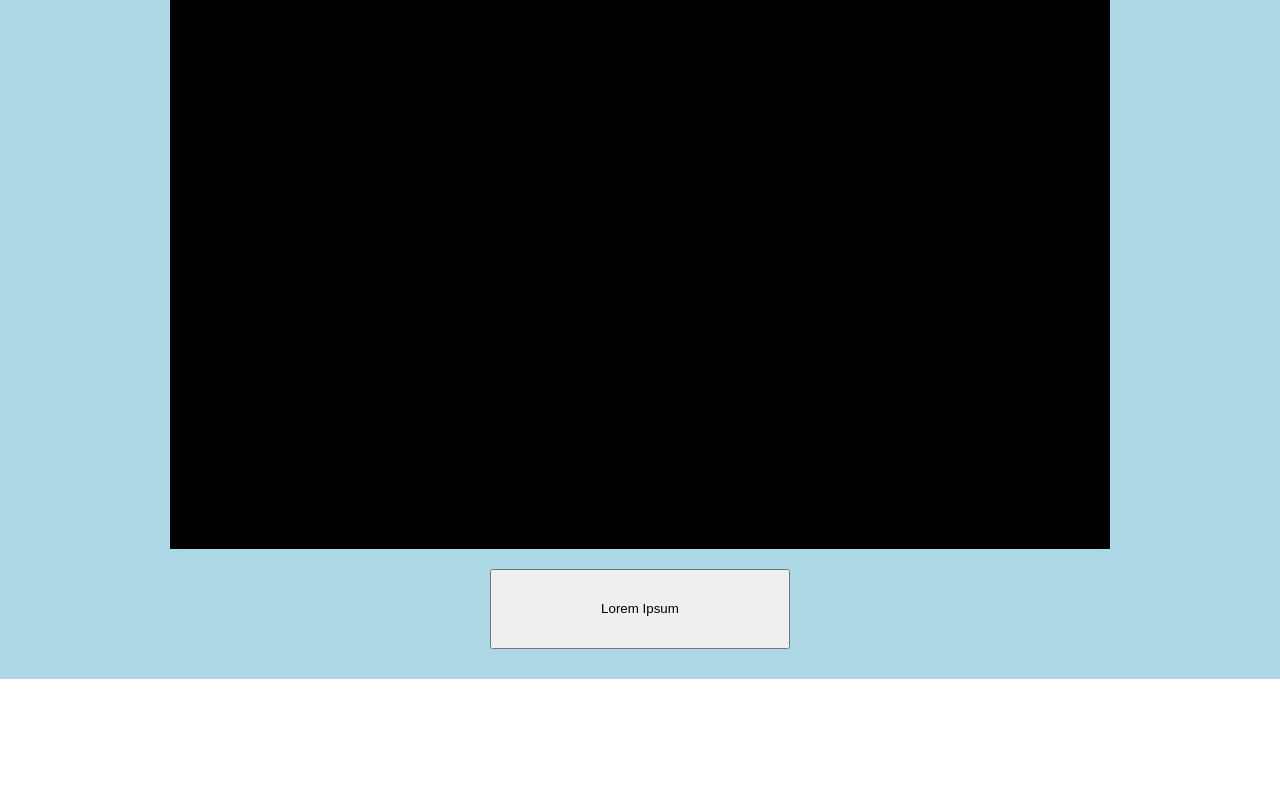
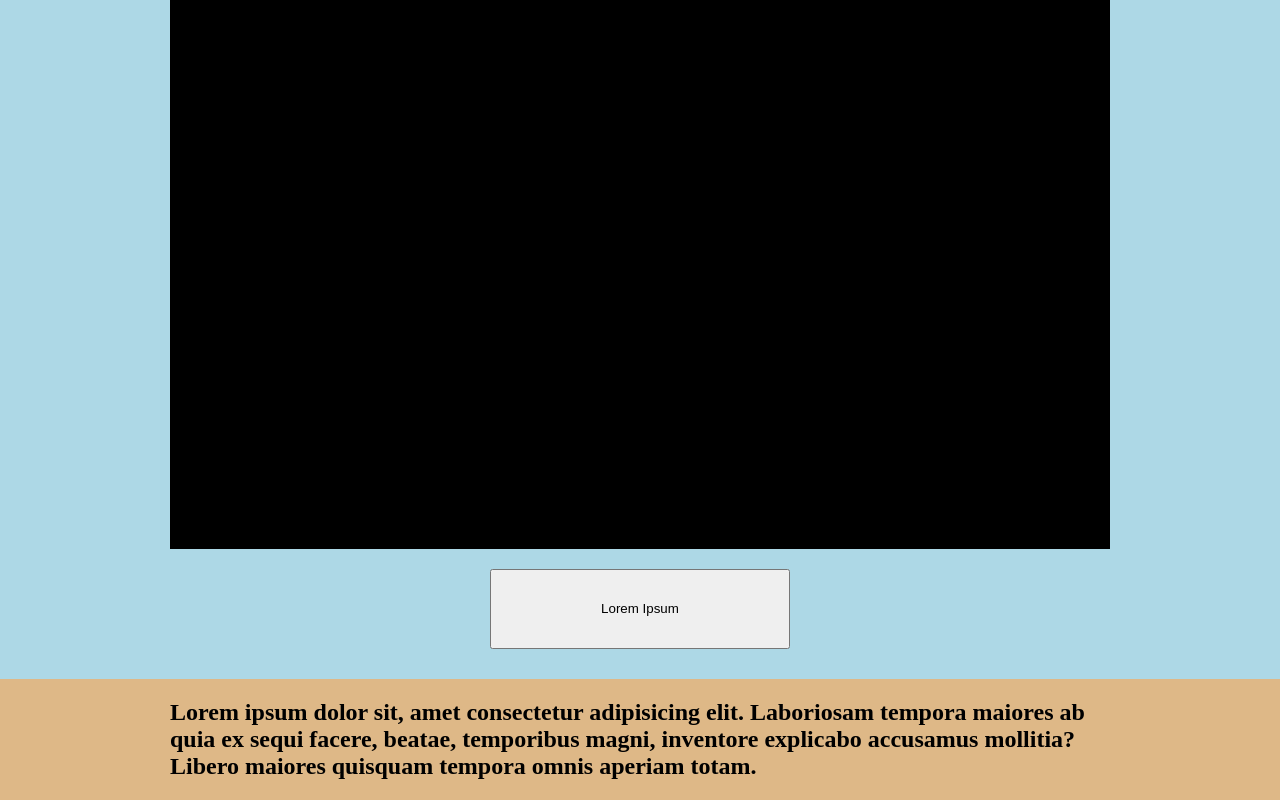
Before and after one commit to MrAngalo/Portfolio-Website, an Angular app: page / in a window 1280 px wide. Shown: the part 309-1109 px from the top of the page. Before the commit the page ends 988 px from the top, so only its background shows below. Built offline with nearby package versions, Linux system fonts and the light colour scheme.

Commit message:
added projects block

```diff
--- a/src/app/app.component.html
+++ b/src/app/app.component.html
@@ -26,3 +26,16 @@
         <button>Lorem Ipsum</button>
     </div>
 </div>
+<div class="content-wrapper projects">
+    <div class="content">
+        <h2>
+            Lorem ipsum dolor sit, amet consectetur adipisicing elit. Laboriosam
+            tempora maiores ab quia ex sequi facere, beatae, temporibus magni,
+            inventore explicabo accusamus mollitia? Libero maiores quisquam
+            tempora omnis aperiam totam.
+        </h2>
+    </div>
+    <div class="cards">
+
+    </div>
+</div>
--- a/src/app/app.component.scss
+++ b/src/app/app.component.scss
@@ -34,9 +34,6 @@
     background: lightblue;
     padding-top: 20px;
     padding-bottom: 30px;
-    > .content {
-        display: inline-block;
-    }
     > .video {
         height: 66.67vw;
         max-height: $content-width * 0.667;
@@ -60,3 +57,7 @@
         }
     }
 }
+
+.projects {
+    background: burlywood;
+}
--- a/src/styles.scss
+++ b/src/styles.scss
@@ -23,3 +23,7 @@ a {
         text-decoration: underline;
     }
 }
+
+h2 {
+    display: inline-block;
+}
```
